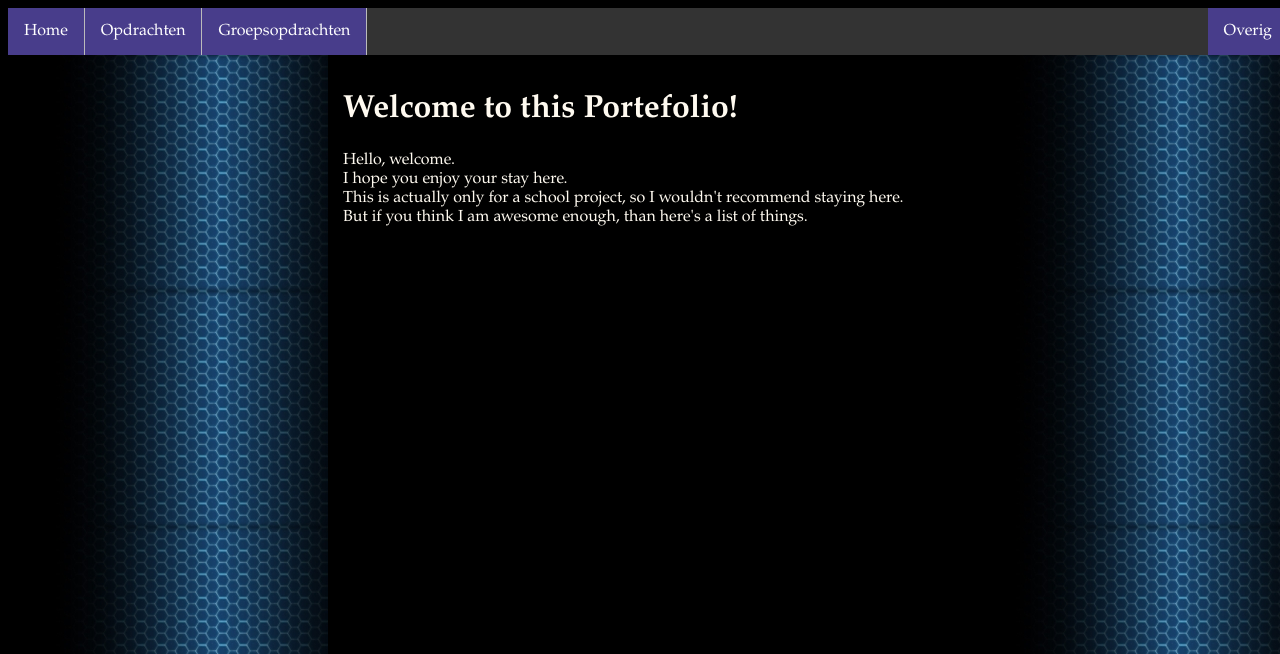
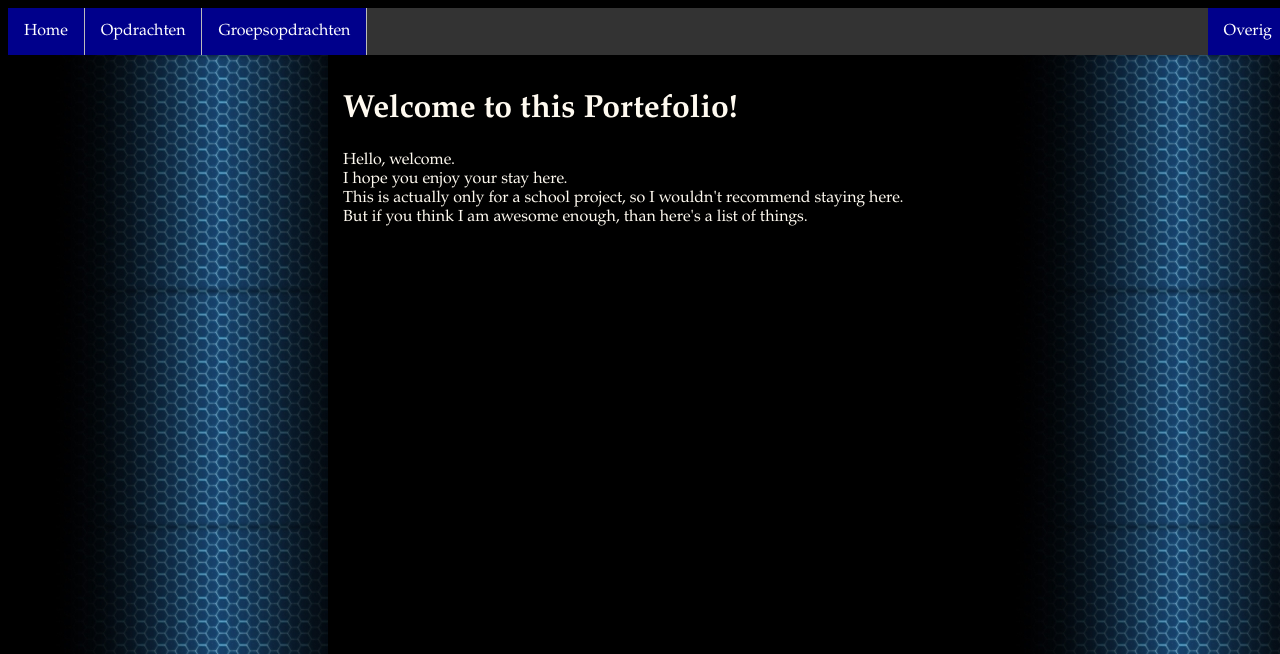
Before and after one commit to MyNameDoesNotFit/portefolio, a PHP site: page /index.html in a window 1280 px wide. Shown: the top 654 px of the page. Run offline with PHP 8.4, Linux system fonts and the light colour scheme.

Commit message:
style fix

```diff
--- a/style.css
+++ b/style.css
@@ -68,7 +68,7 @@ li a {
     text-align: center;
     padding: 14px 16px;
     text-decoration: none;
-    background-color: darkslateblue;
+    background-color: darkblue;
 }
 
 li a:hover {
@@ -84,3 +84,6 @@ li {
 li:last-child {
     border-right: none;
 }
+a:active {
+    background-color: black;
+}
```
